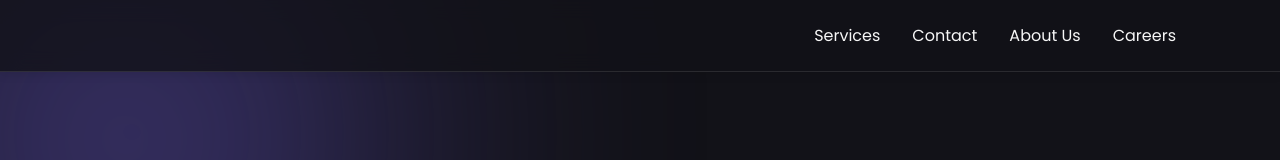
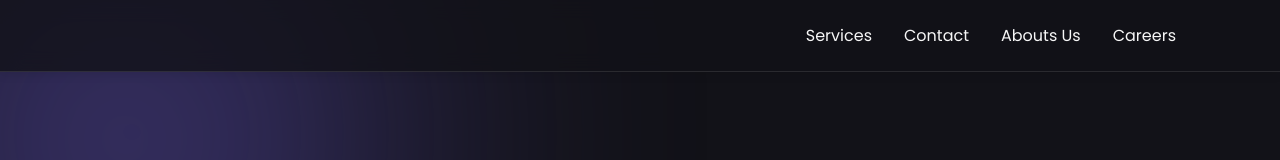
Before and after one commit to webDevMatt-dot/unison-, a React (Vite) app: page / in a window 1280 px wide. Shown: the top 160 px of the page. Built offline with nearby package versions, Linux system fonts and the light colour scheme.

Commit message:
UPDATE: new files

```diff
--- a/src/App.tsx
+++ b/src/App.tsx
@@ -34,7 +34,7 @@ function App() {
           <nav className="nav">
             <a href="#services">Services</a>
             <a href="#contact">Contact</a>
-            <a href="#about">About Us</a>
+            <a href="#about">Abouts Us</a>
             <a href="#careers">Careers</a>
           </nav>
         </div>
```
